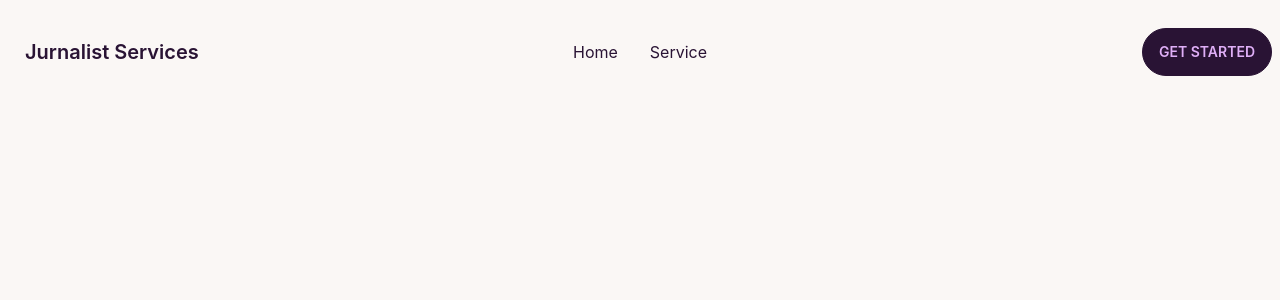
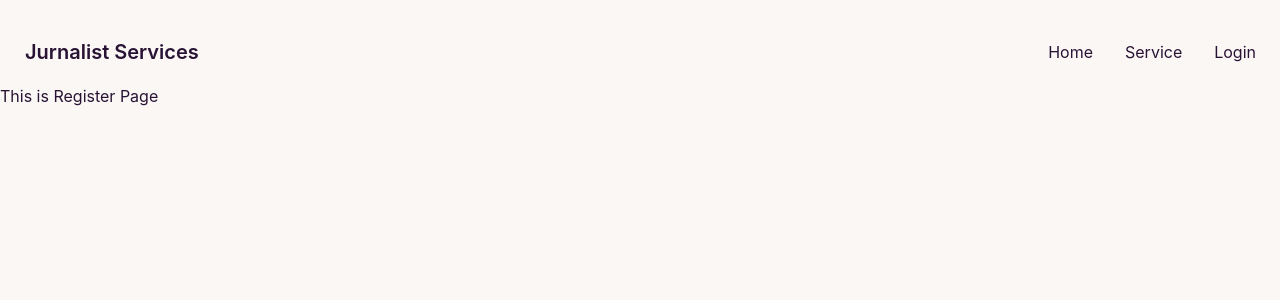
Before and after one commit to Mazharul430106/journalist-service-clientsite-repo, a React (Create React App) app: page /Register in a window 1280 px wide. Shown: the top 300 px of the page. Built offline with nearby package versions, Linux system fonts and the light colour scheme.

Commit message:
added router setup

```diff
--- a/src/App.js
+++ b/src/App.js
@@ -1,10 +1,10 @@
 import './App.css';
-import Header from './Pages/Shared/Header/Header';
-
+import { RouterProvider } from "react-router-dom";
+import { router } from './Routes/Routes/Routes';
 function App() {
   return (
-    <div className='max-w-screen-xl mx-auto' >
-        <Header></Header>
+    <div className='max-w-screen-xl mx-auto'>
+        <RouterProvider router={router}></RouterProvider>
     </div>
   );
 }
--- a/src/Layout/Main.js
+++ b/src/Layout/Main.js
@@ -1,9 +1,12 @@
 import React from 'react';
+import Header from '../Pages/Shared/Header/Header';
+import {Outlet} from 'react-router-dom';
 
 const Main = () => {
     return (
         <div>
-            <h1>This is Main Page</h1>
+            <Header></Header>
+            <Outlet></Outlet>
         </div>
     );
 };
--- /dev/null
+++ b/src/Pages/Register/Register.js
@@ -0,0 +1,11 @@
+import React from 'react';
+
+const Register = () => {
+    return (
+        <div>
+            <h1>This is Register Page</h1>
+        </div>
+    );
+};
+
+export default Register;
--- a/src/Pages/Shared/Header/Header.js
+++ b/src/Pages/Shared/Header/Header.js
@@ -4,8 +4,9 @@
 const Header = () => {
 
     const menuItems = <>
-        <li><a href="#">Home</a></li>
-        <li><a href="#">Service</a></li>
+        <li><Link to='/home'>Home</Link></li>
+        <li><Link to='/service'>Service</Link></li>
+        <li><Link to='/login'>Login</Link></li>
     </>
 
     return (
@@ -21,18 +22,15 @@
 
                     </ul>
                 </div>
-                <a className="btn btn-ghost normal-case text-xl">Jurnalist Services</a>
+                <Link className="btn btn-ghost normal-case text-xl">Jurnalist Services</Link>
             </div>
-            <div className="navbar-center hidden lg:flex">
+            <div className="navbar-end hidden lg:flex">
                 <ul className="menu menu-horizontal p-0">
 
                     {menuItems}
 
                 </ul>
             </div>
-            <div className="navbar-end">
-                <a className="btn">Get started</a>
-            </div>
         </div>
     );
 };
```
Also changed, not shown: src/Routes/Routes/Routes.js (+26 -0 lines).
